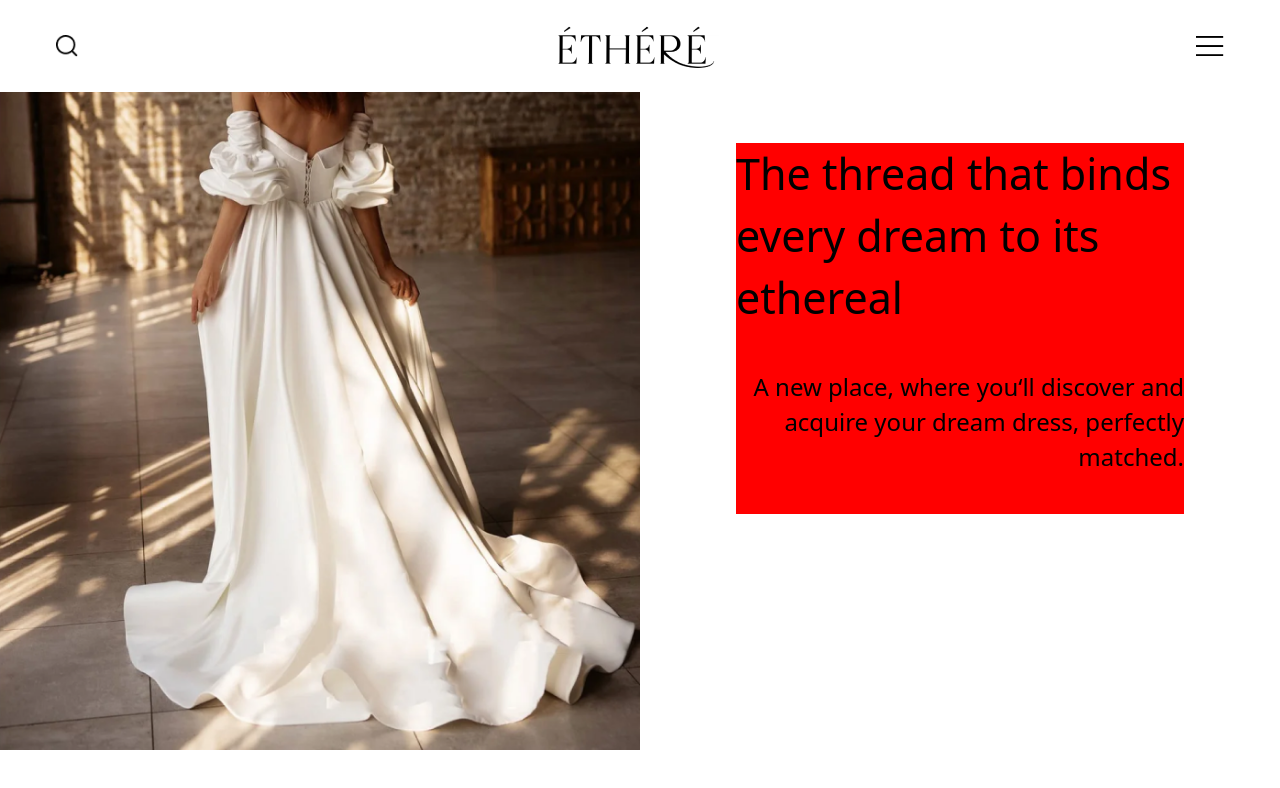
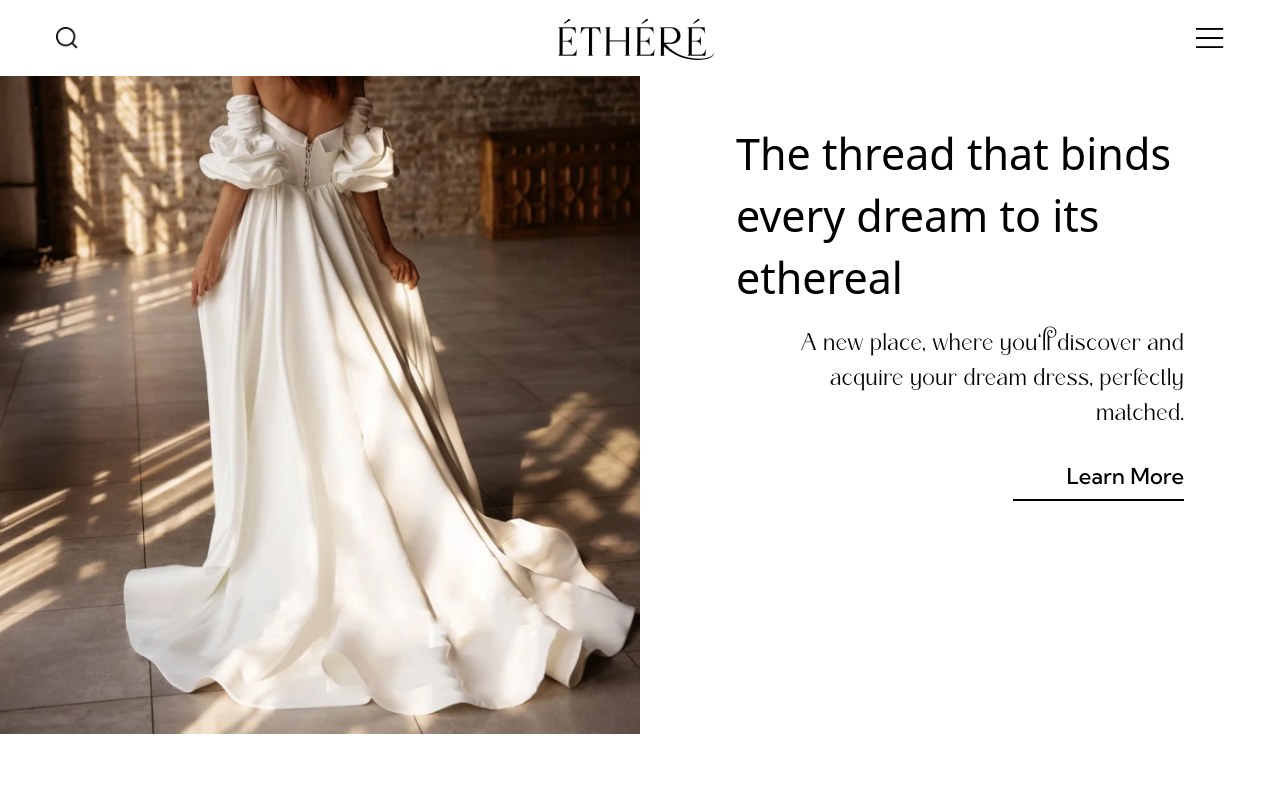
Before and after one commit to dev-mdsohagmiya/ethere, a Next.js app: page / in a window 1280 px wide. Shown: the top 788 px of the page. Built offline with nearby package versions, Linux system fonts and the light colour scheme.

Commit message:
updated hero section

```diff
--- a/components/pages/home/sections/hero/components/RightCard.tsx
+++ b/components/pages/home/sections/hero/components/RightCard.tsx
@@ -1,19 +1,26 @@
+import Button from "@/components/ui/button/Button";
+import { thePaloma } from "@/public/font";
+
 function RightCard() {
   return (
     <div>
-      <div className="grid max-w-[70%] bg-[red] mx-auto gap-10">
+      <div className="grid max-w-[70%]  mx-auto gap-5">
         <div>
           <h2 className="font-[500] text-[43px]  leading-[62px] text-black">
             The thread that binds every dream to its ethereal
           </h2>
         </div>
         <div>
-          <h4 className="text-[24px] leading-[35px] text-end">
+          <h4
+            className={`text-[24px] leading-[35px] text-end ${thePaloma.className}`}
+          >
             A new place, where you&lsquo;ll discover and acquire your dream
             dress, perfectly matched.
           </h4>
         </div>
-        <div></div>
+        <div className="flex justify-end">
+          <Button text=" Learn More" />
+        </div>
       </div>
     </div>
   );
--- /dev/null
+++ b/components/ui/button/Button.tsx
@@ -0,0 +1,14 @@
+import { fontKumbhSans } from "@/public/font";
+import { buttonPropesTypes } from "./types";
+
+function Button({ text, className }: buttonPropesTypes) {
+  return (
+    <button
+      className={`py-[6px] w-[171px] text-end  border-black text-black border-b-[2px]  ${fontKumbhSans.className}  text-[22px] ${className}`}
+    >
+      {text}
+    </button>
+  );
+}
+
+export default Button;
--- /dev/null
+++ b/components/ui/button/types.tsx
@@ -0,0 +1,4 @@
+export interface buttonPropesTypes {
+  text: string;
+  className?: string;
+}
--- a/components/ui/navbar/Navbar.tsx
+++ b/components/ui/navbar/Navbar.tsx
@@ -5,7 +5,7 @@ function Navbar() {
   return (
     <div>
       <div className="px-5 md:px-10 lg:px-12 xl:px-14">
-        <div className="flex justify-between py-6 items-center">
+        <div className="flex justify-between py-4 items-center">
           <div>
             <div className="cursor-pointer  w-[22px] h-[22px]">
               <NextImage
--- a/public/font/index.tsx
+++ b/public/font/index.tsx
@@ -1,6 +1,8 @@
 import { Kumbh_Sans } from "next/font/google";
-
+import localFont from "next/font/local";
 export const fontKumbhSans = Kumbh_Sans({
   subsets: ["latin"],
   weight: ["500"],
 });
+
+export const thePaloma = localFont({ src: "./the-paloma/ThePaloma.otf" });
```
Also changed, not shown: public/font/the-paloma/ThePaloma.otf (renamed from public/font/the-paloma/The Paloma.otf), public/font/the-paloma/paloma2.ttf (renamed from public/font/the-paloma/The Paloma.ttf).
